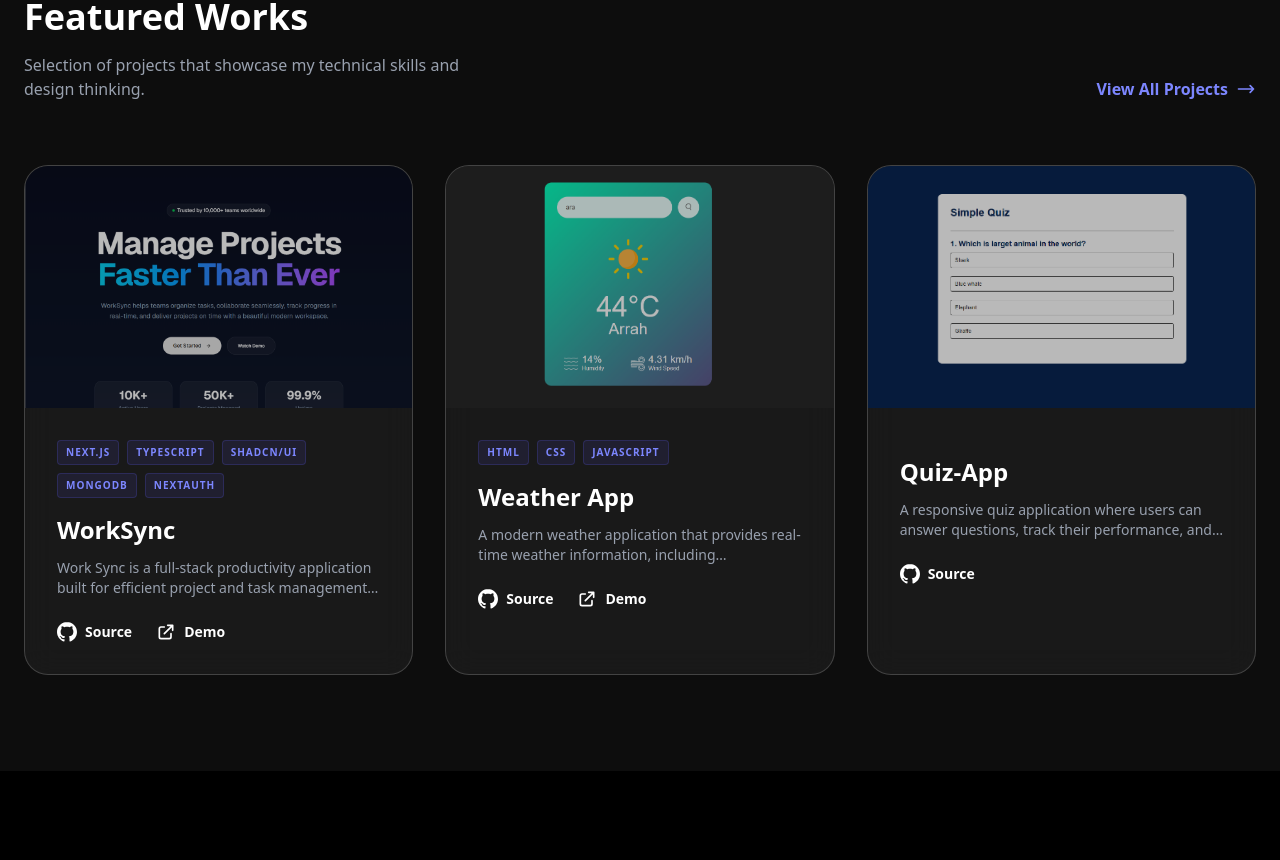
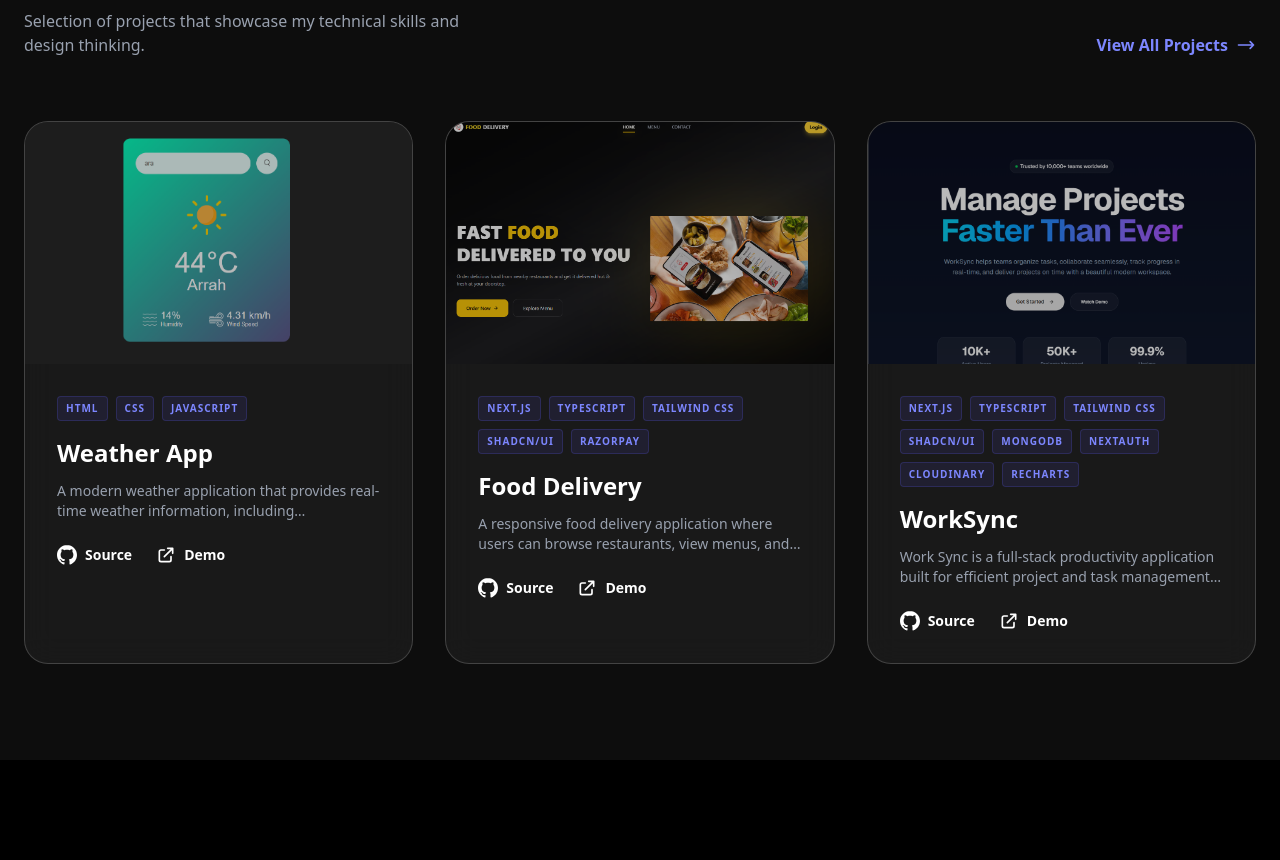
Before and after one commit to devil-alok-62/MY-PORTFOLIO, a Next.js app: page / in a window 1280 px wide. Shown: the part 2600-3460 px from the top of the page. Built offline with nearby package versions, Linux system fonts and the light colour scheme.

Commit message:
feat: update portfolio skills

```diff
--- a/src/constants.ts
+++ b/src/constants.ts
@@ -27,6 +27,7 @@ export const EXPERIENCES = [
 ];
 
 export const SKILLS = [
+  // Frontend
   { name: "HTML5", level: 95, category: "frontend" },
   { name: "CSS3", level: 92, category: "frontend" },
   { name: "JavaScript", level: 90, category: "frontend" },
@@ -36,11 +37,12 @@ export const SKILLS = [
   { name: "Tailwind CSS", level: 90, category: "frontend" },
   { name: "shadcn/ui", level: 88, category: "frontend" },
   { name: "Redux", level: 83, category: "frontend" },
-  { name: "shadcn/ui", level: 78, category: "frontend" },
-  { name: "Redux", level: 65, category: "frontend" },
+  { name: "Recharts", level: 75, category: "frontend" },
   { name: "Clerk", level: 88, category: "frontend" },
   { name: "Component Architecture", level: 85, category: "frontend" },
   { name: "Responsive Design", level: 92, category: "frontend" },
+
+  // Backend
   { name: "Node.js", level: 72, category: "backend" },
   { name: "Express.js", level: 70, category: "backend" },
   { name: "MongoDB", level: 94, category: "backend" },
@@ -51,25 +53,21 @@ export const SKILLS = [
   { name: "Database Design Basics", level: 85, category: "backend" },
   { name: "REST API", level: 82, category: "backend" },
   { name: "Email Integration", level: 80, category: "backend" },
+  { name: "NextAuth.js", level: 75, category: "backend" },
+  { name: "Python", level: 42, category: "backend" },
+
+  // Tools
   { name: "Git", level: 88, category: "tools" },
   { name: "GitHub", level: 90, category: "tools" },
-  { name: "Python", level: 42, category: "backend" },
+  { name: "Cloudinary", level: 75, category: "tools" },
+  { name: "Vercel", level: 80, category: "tools" },
+  { name: "Postman", level: 75, category: "tools" },
+  { name: "Razorpay", level: 65, category: "tools" },
 ];
-
 // projects data
 export const PROJECTS = [
   {
     id: 1,
-    title: "WorkSync",
-    description:
-      "Work Sync is a full-stack productivity application built for efficient project and task management. Users can create, update, and track tasks, manage project workflows, monitor task status, organize priorities, collaborate with team members, and access all work activities through a secure authentication-based dashboard.",
-    image: "/WorkSync.png",
-    tags: ["Next.js", "TypeScript", "shadcn/ui", "MongoDB", "NextAuth"],
-    githubUrl: "https://github.com/devil-alok-62/WorkSync.git",
-    liveUrl: "https://work-sync-devil.vercel.app/",
-  },
-  {
-    id: 2,
     title: "Weather App",
     description:
       "A modern weather application that provides real-time weather information, including temperature, humidity, wind speed, and current weather conditions. It helps users quickly check climate details with a clean and easy-to-use interface.",
@@ -79,14 +77,49 @@ export const PROJECTS = [
     liveUrl: "https://weather-appdevil.vercel.app/",
   },
   {
+    id: 2,
+    title: "Food Delivery",
+    description:
+      "A responsive food delivery application where users can browse restaurants, view menus, and place orders with a seamless experience.",
+    image: "Food-Delivery.png",
+    tags: [
+      "Next.js",
+      "TypeScript",
+      "Tailwind CSS",
+      "shadcn/ui",
+      "Razorpay",
+    ],
+    githubUrl: "https://github.com/devil-alok-62/food-delivery-app",
+    liveUrl: "https://devil-food-delivery.vercel.app/",
+  },
+  {
     id: 3,
+    title: "WorkSync",
+    description:
+      "Work Sync is a full-stack productivity application built for efficient project and task management. Users can create, update, and track tasks, manage project workflows, monitor task status, organize priorities, collaborate with team members, and access all work activities through a secure authentication-based dashboard.",
+    image: "/WorkSync.png",
+    tags: [
+      "Next.js",
+      "TypeScript",
+      "Tailwind CSS",
+      "shadcn/ui",
+      "MongoDB",
+      "NextAuth",
+      "Cloudinary",
+      "Recharts",
+    ],
+    githubUrl: "https://github.com/devil-alok-62/WorkSync.git",
+    liveUrl: "https://work-sync-devil.vercel.app/",
+  },
+  {
+    id: 4,
     title: "Quiz-App",
     description:
       "A responsive quiz application where users can answer questions, track their performance, and improve their knowledge through an interactive experience.",
     image: "Quiz-App.png",
-    tags: [],
+    tags: ["Html", "css", "JavaScript"],
     githubUrl: "https://github.com/devil-alok-62/Quiz-App.git",
-    liveUrl: null,
+    liveUrl: "https://devil-quiz-app.vercel.app/",
   },
 ];
 
```
